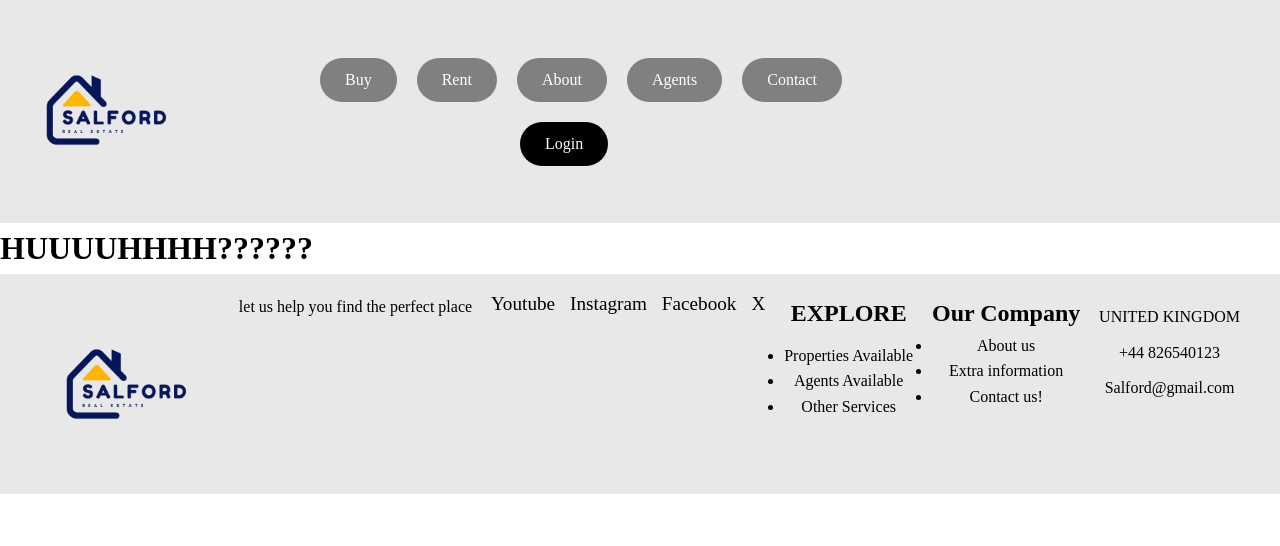
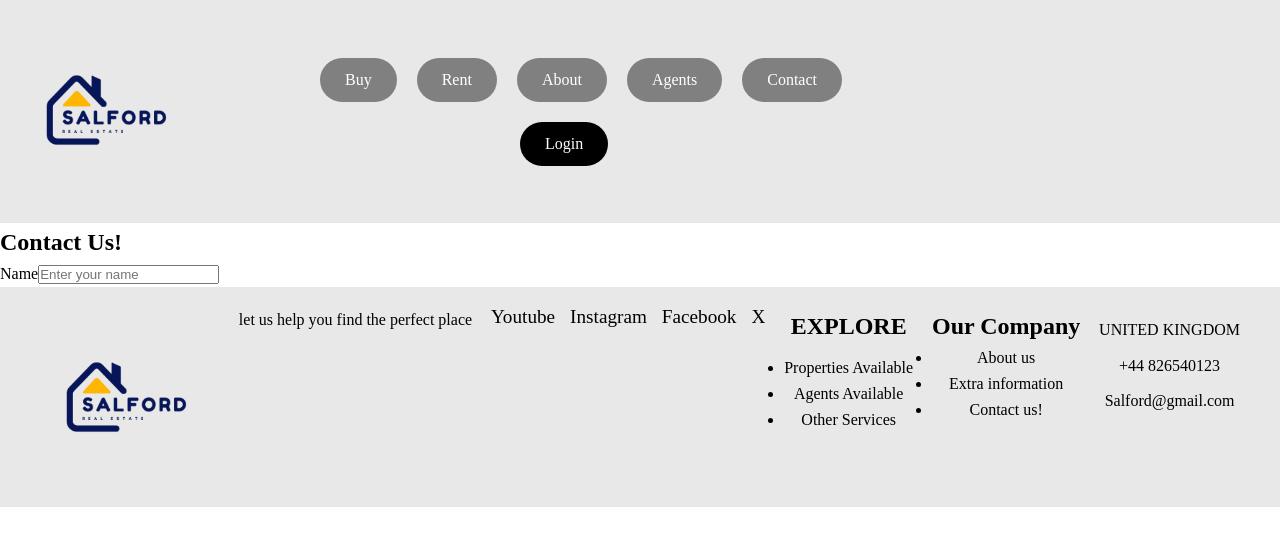
Before and after one commit to LEVOS-UDL/react-coursework, a React (Vite) app: page /contact in a window 1280 px wide. Shown: the top 546 px of the page. Built offline with nearby package versions, Linux system fonts and the light colour scheme.

Commit message:
Fixed some things and added some things

```diff
--- a/src/routes/Agents.css
+++ b/src/routes/Agents.css
@@ -20,3 +20,9 @@
     padding: 2px 16px;
     display: flex;
 }
+
+.Agents{
+    display: grid;
+    grid-template-columns: repeat(3, 1fr);
+
+}
--- a/src/routes/Contact.jsx
+++ b/src/routes/Contact.jsx
@@ -3,9 +3,16 @@ import './Contact.css'
 
 const Contact = () => {
   return (
-    <div>
-      <h1>HUUUUHHHH??????</h1>
-    </div>
+    <section className='contact'>
+      <form>
+        <h2>Contact Us!</h2>
+        <div className='input'>
+          <label>Name</label>
+          <input type='text' className='field' placeholder='Enter your name' required />
+        </div>
+
+      </form>
+    </section>
   )
 }
 
```
